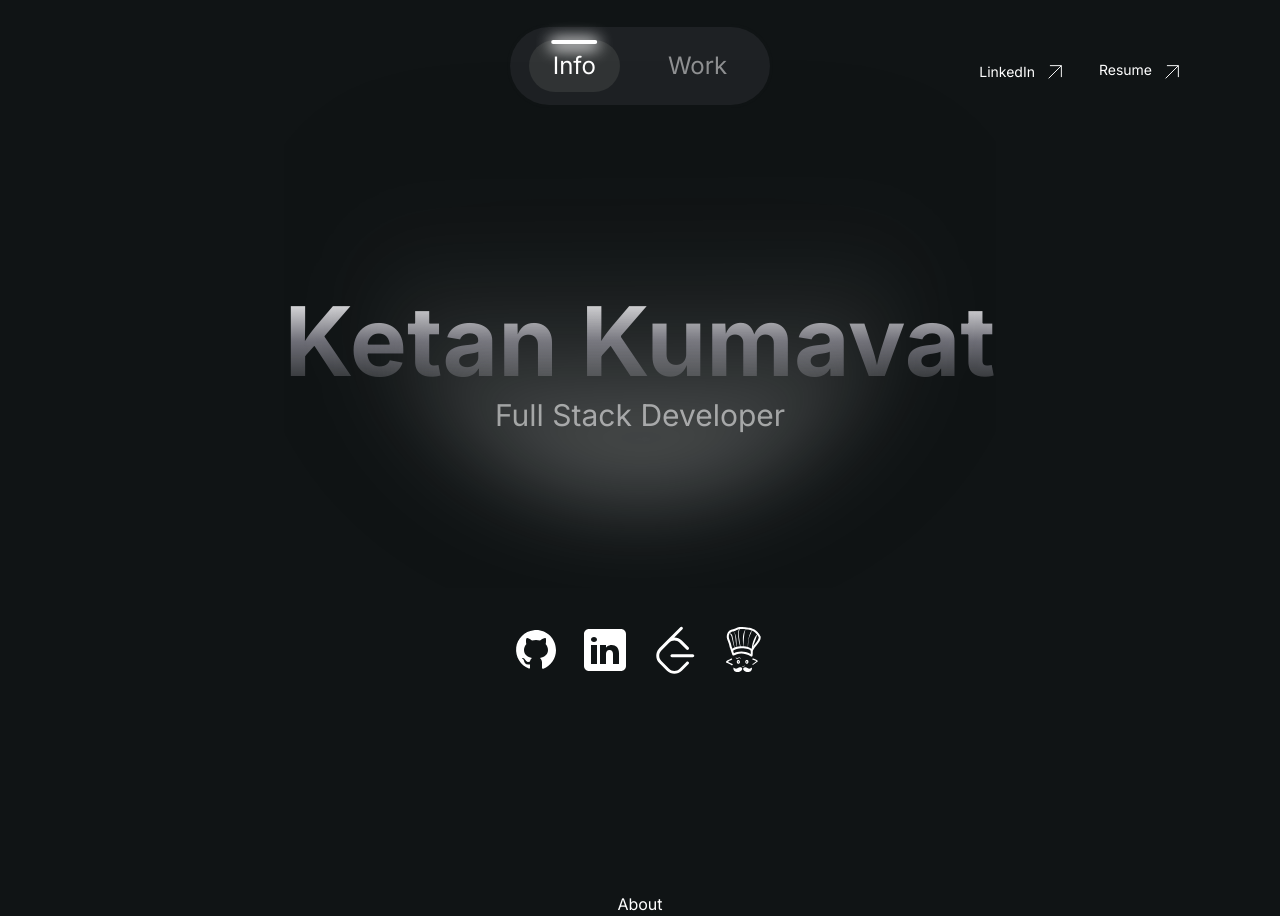
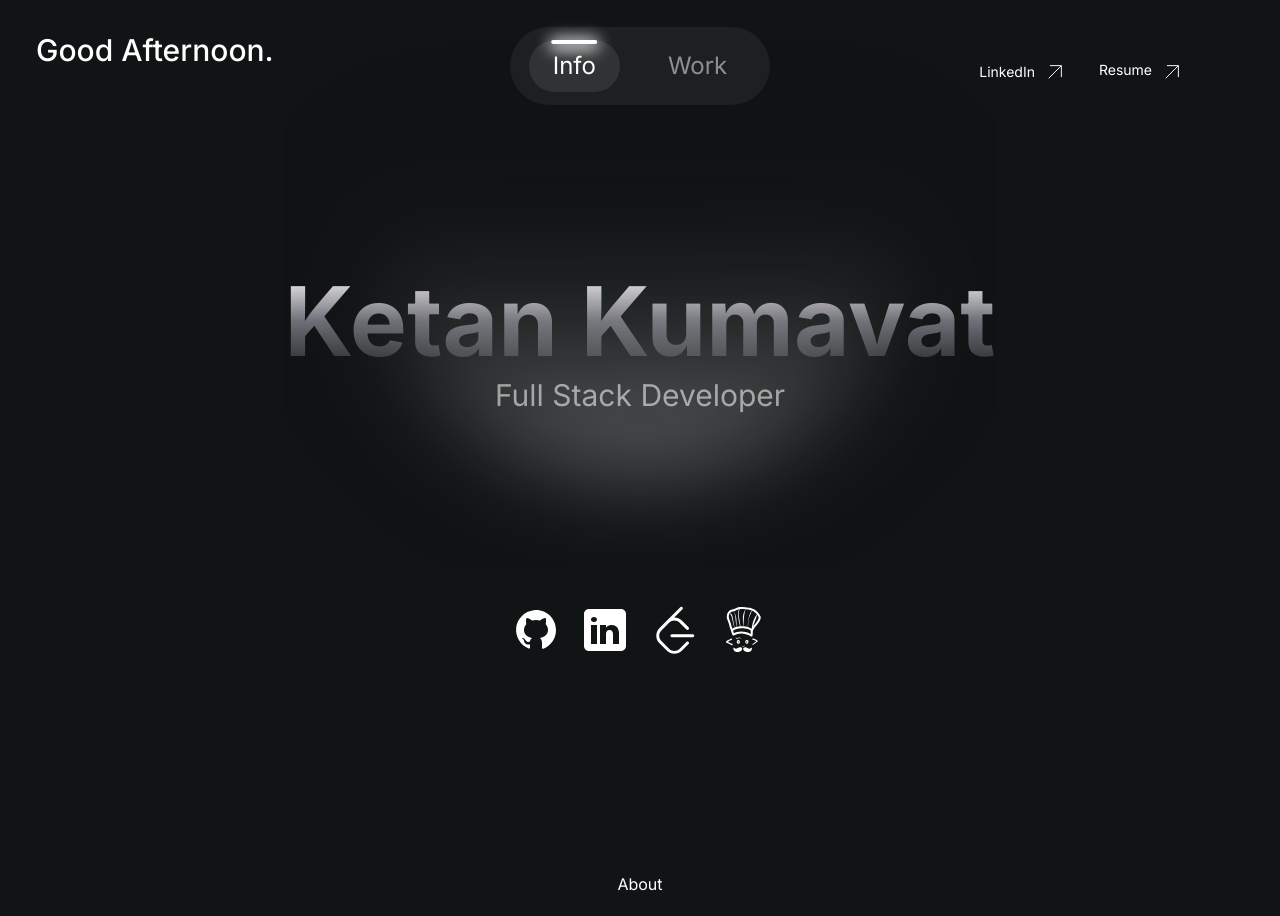
Before and after one commit to KetanKumavat/Portfolio-2, a Next.js app: page / in a window 1280 px wide. Built offline with nearby package versions, Linux system fonts and the light colour scheme.

Commit message:
added greeting

```diff
--- /dev/null
+++ b/src/app/components/Greeting.jsx
@@ -0,0 +1,26 @@
+"use client";
+import React from 'react'
+
+function Greeting() {
+  const [timeOfDay, setTimeOfDay] = React.useState("");
+
+  React.useEffect(() => {
+    const currentTime = new Date().getHours();
+
+    if (currentTime >= 5 && currentTime < 12) {
+      setTimeOfDay("Good Morning");
+    } else if (currentTime >= 12 && currentTime < 18) {
+      setTimeOfDay("Good Afternoon");
+    } else {
+      setTimeOfDay("Good Evening");
+    }
+  }, []);
+
+  return (
+    <div className="flex justify-start ml-9 mb-2 -mt-16 z-50 sticky top-8">
+      <h1 className="text-white font-medium text-3xl">{timeOfDay}.</h1>
+    </div>
+  );
+}
+
+export default Greeting
--- a/src/app/layout.js
+++ b/src/app/layout.js
@@ -2,6 +2,7 @@ import { Inter } from "next/font/google";
 import "./globals.css";
 import Toggler from "./components/Toggler";
 import Linker from "./components/Linker";
+import Greeting from './components/Greeting';
 
 const inter = Inter({ subsets: ["latin"] });
 
@@ -16,6 +17,7 @@ export default function RootLayout({ children }) {
       <body className={inter.className}>
         <Toggler />
         <Linker />
+        <Greeting/>
         {children}
       </body>
     </html>
```
